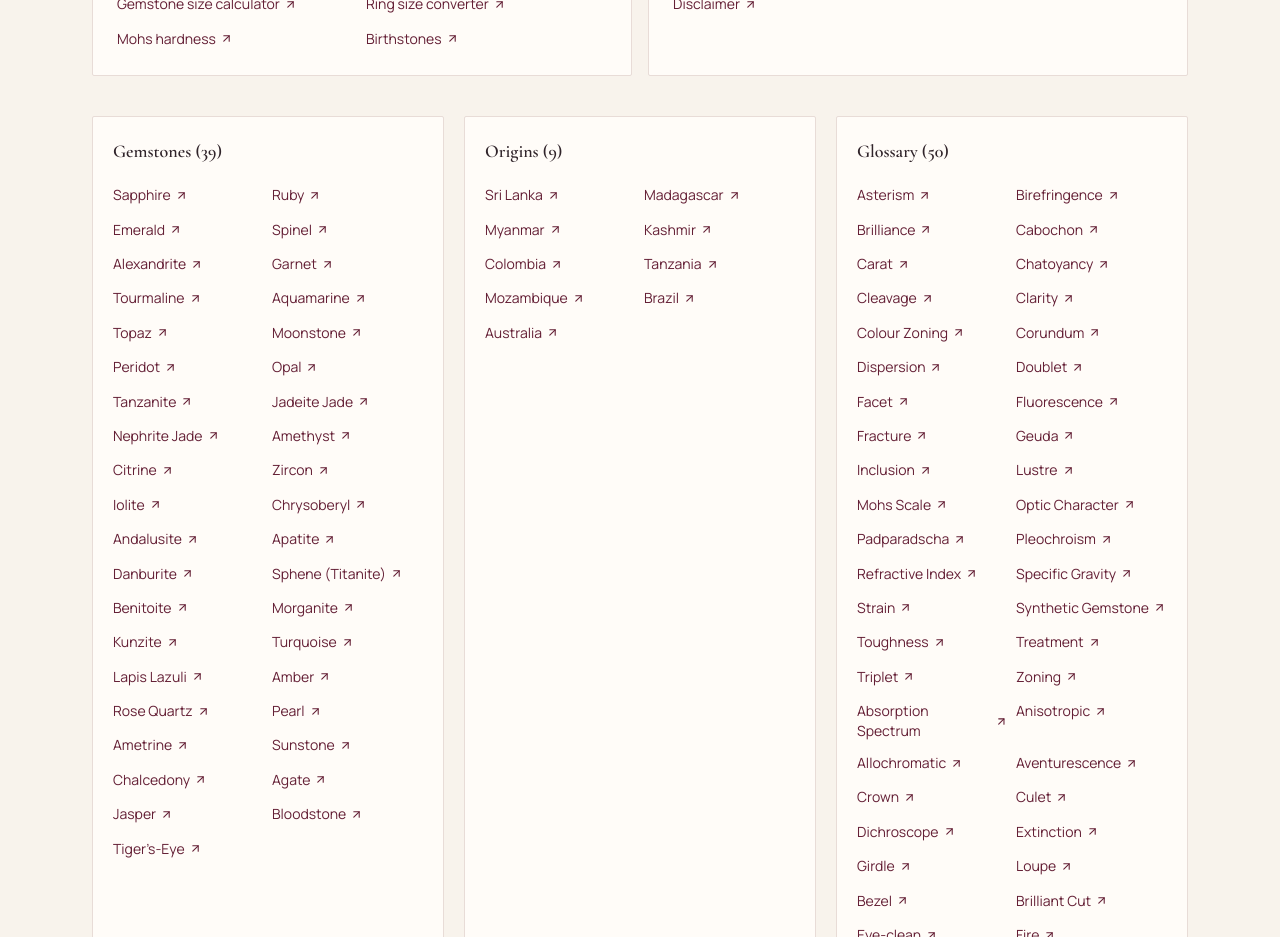
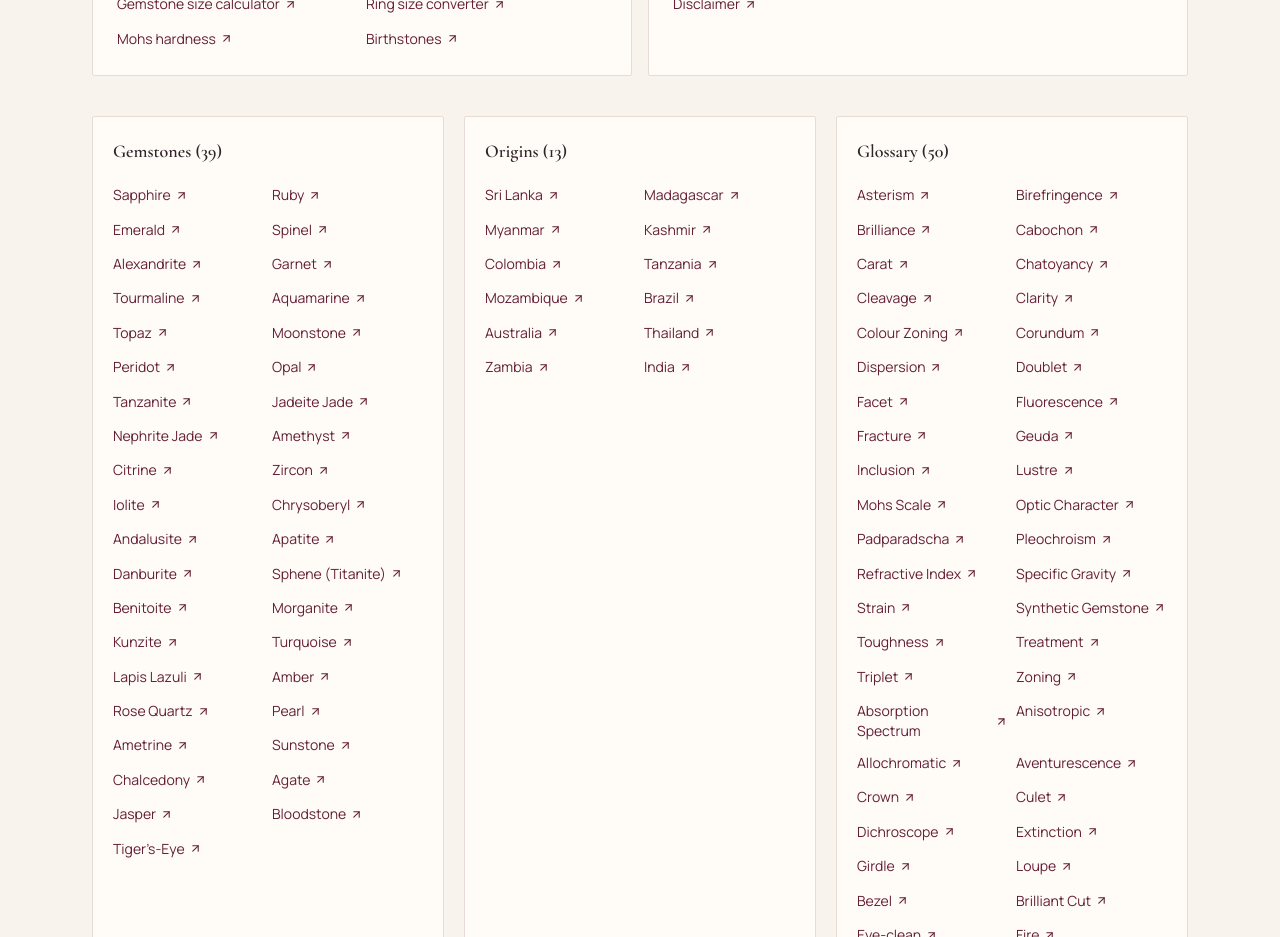
Before and after one commit to LinukaBandara/GemologyX, a Next.js app: page /sitemap in a window 1280 px wide. Shown: the part 980-1917 px from the top of the page. Built offline with nearby package versions, Linux system fonts and the light colour scheme.

Commit message:
Add Thailand India and Zambia to famous gemstone origins

```diff
--- a/src/data/origins.ts
+++ b/src/data/origins.ts
@@ -201,6 +201,58 @@ export const origins: Origin[] = [
       { label: "GIA: Australia opal fields expedition", url: "https://www.gia.edu/gia-news-research/australia-opal-fields-expedition" },
       { label: "GIA: Sapphire geographic origin determination", url: "https://www.gia.edu/gems-gemology/winter-2019-blue-sapphire-geographic-origin-determination" },
     ],
+  },,
+
+  {
+    slug: "thailand",
+    name: "Thailand",
+    summary: "A major global centre for ruby and sapphire trading, treatment and cutting, especially around Chanthaburi and Bangkok.",
+    image: { src: "https://commons.wikimedia.org/wiki/Special:FilePath/Mining_in_Thailand.jpg", alt: "Historic gemstone-related lapidary work in rural Thailand", credit: "Joethon · Public domain", source: "https://commons.wikimedia.org/wiki/File:Mining_in_Thailand.jpg" },
+    gemstones: ["Ruby", "Blue sapphire", "Yellow sapphire", "Spinel"],
+    detail: {
+      overview: "Thailand is internationally important not only for its own gemstone deposits but also as a trading, treatment and cutting centre. Chanthaburi has a long association with ruby and sapphire, while Bangkok is a major hub for the international coloured-stone trade.",
+      geology: "Ruby and sapphire deposits in eastern Thailand are associated with basalt-related gem fields in provinces including Chanthaburi and Trat. The wider Thai-Cambodian border region has historically produced corundum, although production and mining activity have changed over time.",
+      history: "Chanthaburi developed as a renowned gem market after ruby and sapphire discoveries in the region. Thai expertise in heat treatment, cutting and trading helped establish the country as a central meeting point for the global coloured-gem industry.",
+      misconceptions: "A gemstone sold, cut or treated in Thailand is not necessarily mined there. Trade location, treatment location and geological origin are separate facts and should not be confused."
+    },
+    sources: [
+      { label: "GIA: Gemstone geographic origin research", url: "https://www.gia.edu/gems-gemology" },
+      { label: "Chanthaburi Gem Market background", url: "https://www.travelfish.org/sight_profile/thailand/eastern_thailand/chanthaburi/chanthaburi/1601" }
+    ]
+  },
+  {
+    slug: "zambia",
+    name: "Zambia",
+    summary: "One of the world's best-known emerald sources, particularly the Kafubu and Kagem mining district.",
+    image: { src: "https://commons.wikimedia.org/wiki/Special:FilePath/Beryl-Quartz-279095.jpg", alt: "Emerald crystals in quartz matrix from the Kagem Emerald Mine, Zambia", credit: "Wikimedia Commons · see source file for licence", source: "https://commons.wikimedia.org/wiki/File:Beryl-Quartz-279095.jpg" },
+    gemstones: ["Emerald", "Amethyst", "Aquamarine", "Tourmaline"],
+    detail: {
+      overview: "Zambia is a major modern source of emerald, with the Kafubu Emerald District and Kagem Emerald Mine among its best-known producing areas. Zambian emeralds are an important part of the international market.",
+      geology: "The Kafubu emerald deposits occur in a complex metamorphic setting where beryllium-bearing fluids interacted with chromium- and vanadium-bearing rocks, creating conditions for emerald formation.",
+      history: "Commercial emerald production in the Kafubu area expanded during the late twentieth century, and Zambia became one of the leading sources of emerald on the world market.",
+      misconceptions: "Zambian emeralds are not automatically darker or better than emeralds from other origins. Colour, clarity, treatment, cut and individual quality vary substantially from stone to stone."
+    },
+    sources: [
+      { label: "GIA: Emerald sources and geographic origin", url: "https://www.gia.edu/emerald" },
+      { label: "Kagem Emerald Mine specimens", url: "https://commons.wikimedia.org/wiki/Category:Kagem_Emerald_Mine" }
+    ]
+  },
+  {
+    slug: "india",
+    name: "India",
+    summary: "A historic gemstone source and a major cutting, jewellery-making and trading centre, with Jaipur especially prominent.",
+    image: { src: "https://commons.wikimedia.org/wiki/Special:FilePath/Jaipur-Edelsteinschleiferei-01-2018-gje.jpg", alt: "Gemstone cutting workshop in Jaipur, India", credit: "Wikimedia Commons · see source file for licence", source: "https://commons.wikimedia.org/wiki/Category:Gemstone_cutting_in_Jaipur" },
+    gemstones: ["Ruby", "Sapphire", "Emerald", "Diamond", "Moonstone", "Garnet"],
+    detail: {
+      overview: "India has a long gemstone and jewellery history and remains a major centre for gemstone cutting, processing, jewellery manufacture and trade. Jaipur is especially well known for coloured-stone cutting and trading.",
+      geology: "India has varied gem-bearing geological regions, including historic diamond fields and deposits of garnet, beryl varieties, corundum and other gemstones. Kashmir is a historic sapphire-producing region in the northwestern Himalaya.",
+      history: "Gemstones have been part of Indian craft, adornment and trade for millennia. Jaipur developed into a major coloured-gem processing and trading centre, connecting rough stones with international jewellery markets.",
+      misconceptions: "A gemstone cut or traded in Jaipur is not necessarily mined in India. Cutting centre, seller location and geological origin must be distinguished."
+    },
+    sources: [
+      { label: "GIA: Gemstones and geographic origin resources", url: "https://www.gia.edu/gemstones" },
+      { label: "Gemstone cutting in Jaipur", url: "https://commons.wikimedia.org/wiki/Category:Gemstone_cutting_in_Jaipur" }
+    ]
   },
 ];
 
```
